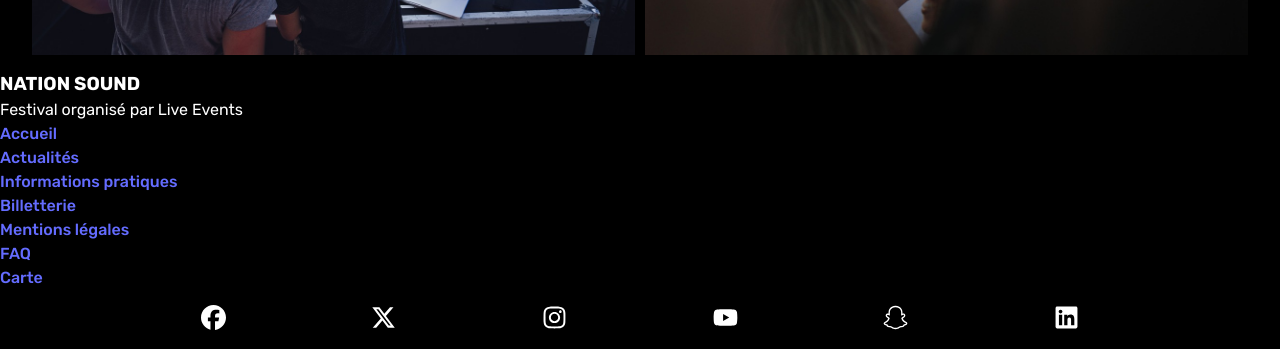
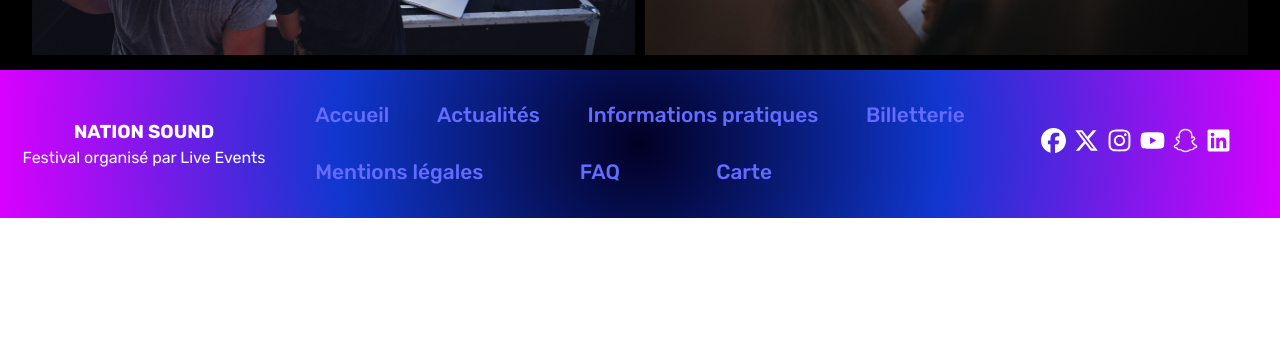
Before and after one commit to elastra-fr/front-festival, a React (Vite) app: page / in a window 1280 px wide. Shown: the part 969-1318 px from the top of the page. After the commit the page ends 1187 px from the top, so only its background shows below. Built offline with nearby package versions, Linux system fonts and the light colour scheme.

Commit message:
style footer

```diff
--- /dev/null
+++ b/src/components/footer/Footer.css
@@ -0,0 +1,51 @@
+.footerContent{
+    padding: 20px;
+    display: grid;
+    grid-template-columns: 1fr 3fr 1fr;
+    grid-template-rows: 1fr;
+    background: rgb(2,0,36);
+background: radial-gradient(circle, rgba(2,0,36,1) 0%, rgba(16,55,207,1) 47%, rgba(218,0,255,1) 100%);
+}
+
+.footerContentLeft {
+display: flex;
+flex-direction: column;
+align-items: center;
+justify-content: center;
+}
+
+.footerContentCenter {
+display: flex;
+align-items: center;
+justify-content: center;
+width: 100%;
+}
+
+.footerContentCenter ul{
+display: flex;
+flex-wrap: wrap;
+justify-content: space-between;
+align-items: center;
+margin: 0 auto;
+gap: 25px;
+padding: 10px;
+width: 90%;
+
+}
+
+.footerContentCenter ul li{
+font-size: 1.3rem;
+
+}
+
+.footerContentCenter ul li:hover{
+cursor: pointer;
+border-bottom: 2px solid white;
+}
+
+.footerContentRight {
+
+display: flex;
+justify-content: center;
+align-items: center;
+}
--- a/src/components/footer/Footer.jsx
+++ b/src/components/footer/Footer.jsx
@@ -1,6 +1,7 @@
 import React from "react";
 import { Link } from "react-router-dom";
 import Socials from "../socials/Socials";
+import "./Footer.css";
 
 const Footer = () => {
   return (
--- a/src/components/header/Header.css
+++ b/src/components/header/Header.css
@@ -90,8 +90,10 @@ justify-content: space-around;
 align-items: center;
 }
 
+
 #mainNav ul li:hover{
 cursor: pointer;
+border-bottom: 2px solid white;
 
 }
 
```
